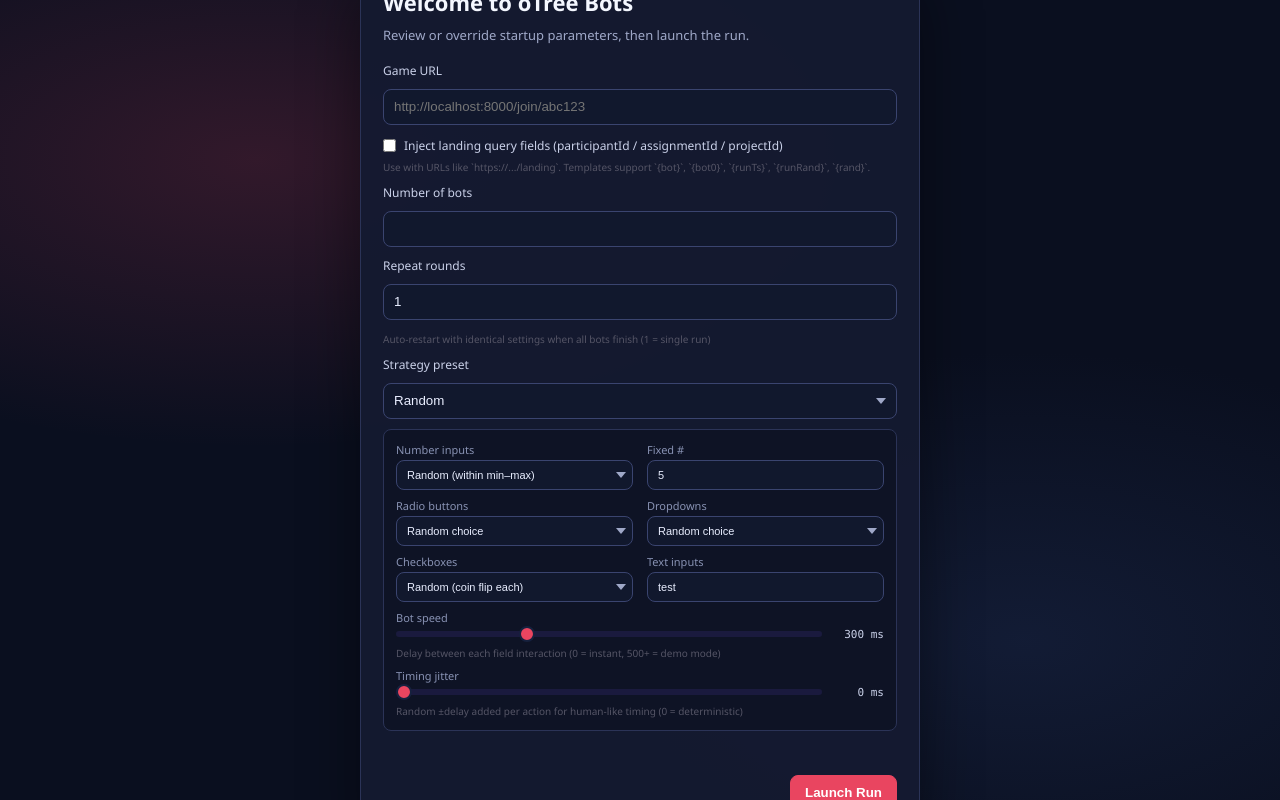
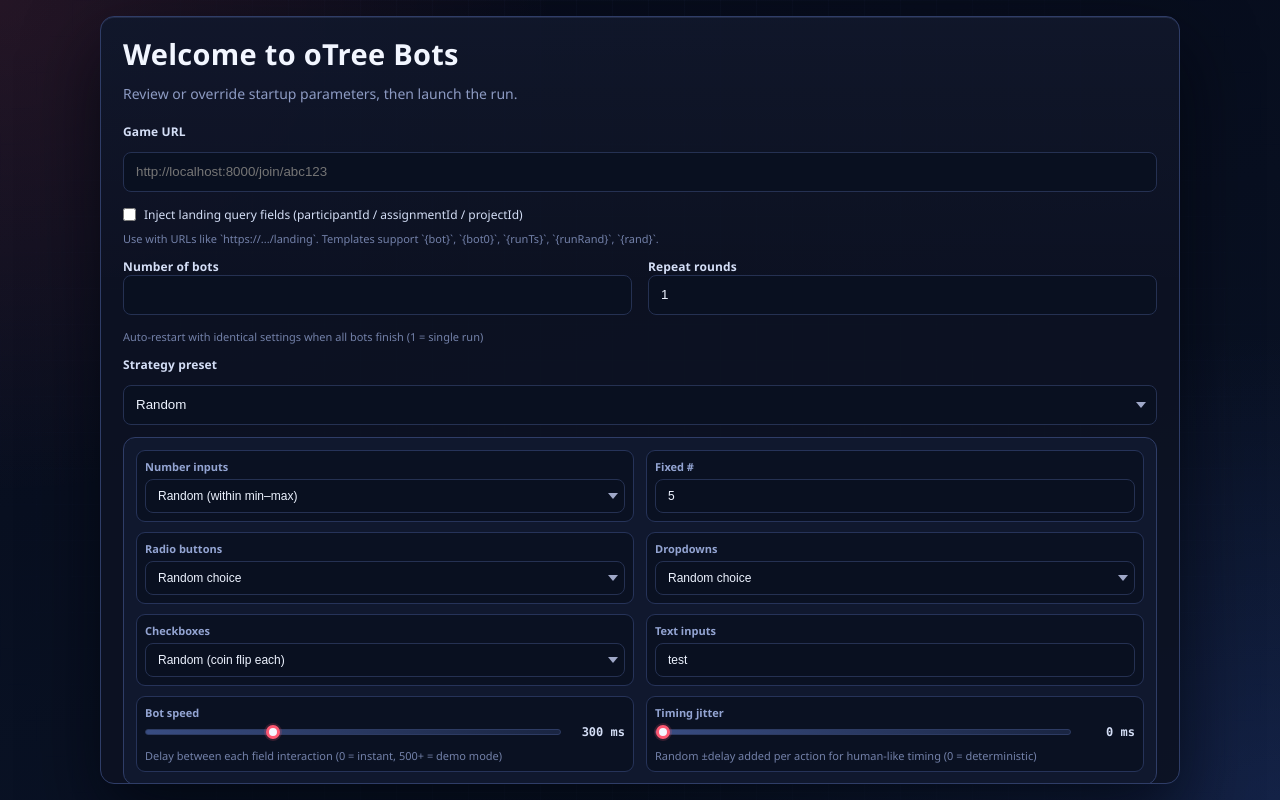
Before and after one commit to ignaciourbina/oBots, a website with bundled scripts: page src/renderer/index.html in a window 1280 px wide. Built offline with nearby package versions, Linux system fonts and the light colour scheme.

Commit message:
feat: enhance Linux compatibility and improve UI layout for setup screen

```diff
--- a/src/main/index.ts
+++ b/src/main/index.ts
@@ -26,6 +26,9 @@ app.commandLine.appendSwitch('no-sandbox');
 // Fallback: some GPU drivers cause crashes in the GPU process;
 // using the software rasterizer avoids that.
 app.commandLine.appendSwitch('disable-gpu-sandbox');
+// Some Linux environments have /dev/shm unavailable or misconfigured,
+// which causes Chromium to crash at startup.
+app.commandLine.appendSwitch('disable-dev-shm-usage');
 
 // ── Globals ─────────────────────────────────────────────────
 
--- a/src/renderer/index.html
+++ b/src/renderer/index.html
@@ -42,11 +42,17 @@
         </div>
       </div>
 
-      <label class="setup-card__label" for="setup-players">Number of bots</label>
-      <input id="setup-players" class="setup-card__input" type="number" min="1" step="1" required />
 
-      <label class="setup-card__label" for="setup-repeat">Repeat rounds</label>
-      <input id="setup-repeat" class="setup-card__input" type="number" min="1" step="1" value="1" title="Number of consecutive identical runs (1 = single run)" />
+      <div class="setup-card__row">
+        <div class="setup-card__col">
+          <label class="setup-card__label" for="setup-players">Number of bots</label>
+          <input id="setup-players" class="setup-card__input" type="number" min="1" step="1" required />
+        </div>
+        <div class="setup-card__col">
+          <label class="setup-card__label" for="setup-repeat">Repeat rounds</label>
+          <input id="setup-repeat" class="setup-card__input" type="number" min="1" step="1" value="1" title="Number of consecutive identical runs (1 = single run)" />
+        </div>
+      </div>
       <span class="strategy-grid__hint" style="display:block; margin-top:2px;">Auto-restart with identical settings when all bots finish (1 = single run)</span>
 
       <label class="setup-card__label" for="setup-strategy">Strategy preset</label>
@@ -105,7 +111,7 @@
           <input id="strat-text" class="setup-card__input setup-card__input--sm" type="text" value="test" />
         </div>
 
-        <div class="strategy-grid__field strategy-grid__field--full">
+        <div class="strategy-grid__field strategy-grid__field--half">
           <label class="strategy-grid__label" for="strat-speed">Bot speed</label>
           <div class="speed-control">
             <input id="strat-speed" type="range" class="speed-control__slider" min="0" max="1000" step="50" value="300" />
@@ -113,7 +119,7 @@
           </div>
           <span class="strategy-grid__hint">Delay between each field interaction (0 = instant, 500+ = demo mode)</span>
         </div>
-        <div class="strategy-grid__field strategy-grid__field--full">
+        <div class="strategy-grid__field strategy-grid__field--half">
           <label class="strategy-grid__label" for="strat-jitter">Timing jitter</label>
           <div class="speed-control">
             <input id="strat-jitter" type="range" class="speed-control__slider" min="0" max="2000" step="50" value="0" />
--- a/src/renderer/styles.css
+++ b/src/renderer/styles.css
@@ -22,6 +22,20 @@ html, body {
   font-size: 12px;
   color: #e2e2e2;
   background: #0f0f1a;
+}
+
+:root {
+  --setup-ink-strong: #f2f6ff;
+  --setup-ink: #d4def6;
+  --setup-ink-muted: #8d9bc3;
+  --setup-line: #2f3d67;
+  --setup-line-soft: #253152;
+  --setup-surface: rgba(12, 18, 34, 0.92);
+  --setup-surface-elevated: rgba(17, 25, 47, 0.96);
+  --setup-surface-field: rgba(10, 16, 32, 0.88);
+  --setup-accent: #ff5f77;
+  --setup-accent-strong: #ff4666;
+  --setup-focus: #6f98ff;
 }
 
 /* ── Toolbar ───────────────────────────────────────────────── */
@@ -220,11 +234,24 @@ html, body {
   display: flex;
   align-items: center;
   justify-content: center;
-  padding: 20px;
+  padding: clamp(14px, 2vw, 28px);
   background:
-    radial-gradient(80% 60% at 20% 20%, rgba(233, 69, 96, 0.18), transparent 60%),
-    radial-gradient(70% 60% at 80% 80%, rgba(22, 33, 62, 0.7), transparent 60%),
-    #0a0f1f;
+    radial-gradient(70% 100% at 0% 0%, rgba(255, 95, 119, 0.12), transparent 62%),
+    radial-gradient(80% 90% at 100% 100%, rgba(78, 119, 255, 0.14), transparent 65%),
+    linear-gradient(165deg, #060b1a 0%, #080f20 45%, #0a1428 100%);
+  overflow: hidden;
+}
+
+#setup-screen::before {
+  content: '';
+  position: absolute;
+  inset: 0;
+  background-image:
+    linear-gradient(rgba(143, 170, 255, 0.04) 1px, transparent 1px),
+    linear-gradient(90deg, rgba(143, 170, 255, 0.04) 1px, transparent 1px);
+  background-size: 36px 36px;
+  mask-image: radial-gradient(circle at 50% 50%, #000 30%, transparent 95%);
+  pointer-events: none;
 }
 
 #setup-screen.hidden {
@@ -232,31 +259,57 @@ html, body {
 }
 
 .setup-card {
-  width: min(560px, 96vw);
-  background: rgba(20, 26, 48, 0.96);
-  border: 1px solid #2b3357;
-  border-radius: 12px;
-  padding: 22px;
-  box-shadow: 0 20px 60px rgba(0, 0, 0, 0.45);
+  position: relative;
+  z-index: 1;
+  width: min(1300px, 92vw);
+  max-height: calc(100vh - 32px);
+  overflow: auto;
+  padding: 20px 22px;
+  border-radius: 14px;
+  border: 1px solid var(--setup-line);
+  background:
+    linear-gradient(180deg, rgba(111, 152, 255, 0.04), transparent 36%),
+    var(--setup-surface);
+  box-shadow:
+    0 30px 72px rgba(1, 4, 12, 0.7),
+    inset 0 1px 0 rgba(167, 186, 255, 0.12);
   display: grid;
-  gap: 10px;
+  gap: 12px;
+  scrollbar-width: thin;
+  scrollbar-color: #31426e transparent;
 }
 
 .setup-card__title {
-  font-size: 22px;
+  font-size: clamp(29px, 2.2vw, 40px);
+  font-weight: 760;
+  letter-spacing: 0.01em;
   line-height: 1.2;
-  color: #f4f7ff;
+  color: var(--setup-ink-strong);
 }
 
 .setup-card__subtitle {
-  color: #9fa8c8;
-  font-size: 13px;
+  color: var(--setup-ink-muted);
+  font-size: 14px;
   margin-bottom: 8px;
 }
 
 .setup-card__label {
   font-size: 12px;
-  color: #cad1e9;
+  font-weight: 620;
+  letter-spacing: 0.01em;
+  color: var(--setup-ink);
+}
+
+.setup-card__row {
+  display: grid;
+  grid-template-columns: repeat(2, minmax(0, 1fr));
+  gap: 16px;
+}
+
+.setup-card__col {
+  display: flex;
+  flex-direction: column;
+  gap: 0;
 }
 
 .setup-card__check {
@@ -264,26 +317,30 @@ html, body {
   align-items: center;
   gap: 8px;
   font-size: 12px;
-  color: #cad1e9;
+  font-weight: 560;
+  color: var(--setup-ink);
   margin-top: 2px;
 }
 
 .setup-card__check input[type='checkbox'] {
-  accent-color: #e94560;
+  accent-color: var(--setup-accent);
 }
 
 .setup-card__input {
-  height: 36px;
+  height: 40px;
   border-radius: 8px;
-  border: 1px solid #3a446f;
-  background: #11182d;
-  color: #e9eeff;
-  padding: 0 10px;
+  border: 1px solid var(--setup-line-soft);
+  background: var(--setup-surface-field);
+  color: #edf3ff;
+  padding: 0 12px;
+  transition: border-color 0.18s ease, box-shadow 0.18s ease, background-color 0.18s ease;
 }
 
 .setup-card__input:focus {
-  outline: 2px solid #e94560;
-  outline-offset: 0;
+  outline: none;
+  border-color: var(--setup-focus);
+  box-shadow: 0 0 0 2px rgba(111, 152, 255, 0.25);
+  background: #121d38;
 }
 
 select.setup-card__input {
@@ -296,42 +353,55 @@ select.setup-card__input {
 }
 
 .setup-card__actions {
-  margin-top: 8px;
+  margin-top: 10px;
   display: flex;
   justify-content: flex-end;
 }
 
 .setup-card__btn {
-  height: 36px;
-  border-radius: 8px;
-  border: 1px solid #e94560;
-  background: #e94560;
+  min-width: 140px;
+  height: 44px;
+  border-radius: 10px;
+  border: 1px solid transparent;
+  background: linear-gradient(135deg, var(--setup-accent) 0%, var(--setup-accent-strong) 100%);
   color: #fff;
-  padding: 0 14px;
-  font-weight: 600;
+  padding: 0 20px;
+  font-size: 16px;
+  font-weight: 700;
+  letter-spacing: 0.01em;
   cursor: pointer;
+  box-shadow: 0 10px 20px rgba(255, 70, 102, 0.28);
+  transition: transform 0.16s ease, box-shadow 0.16s ease, filter 0.16s ease;
 }
 
 .setup-card__btn:hover {
-  background: #ff5774;
+  transform: translateY(-1px);
+  filter: brightness(1.05);
+  box-shadow: 0 14px 26px rgba(255, 70, 102, 0.34);
+}
+
+.setup-card__btn:active {
+  transform: translateY(0);
 }
 
 .setup-card__error {
   min-height: 16px;
-  color: #ff9cab;
+  color: #ff9db0;
   font-size: 12px;
+  font-weight: 600;
 }
 
 /* ── Strategy Detail Grid ──────────────────────────────────── */
 
+/* Wide horizontal layout for strategy levers */
 .strategy-grid {
   display: grid;
-  grid-template-columns: 1fr 1fr;
-  gap: 8px 14px;
+  grid-template-columns: repeat(6, minmax(0, 1fr));
+  gap: 10px 12px;
   padding: 12px;
-  border: 1px solid #2b3357;
-  border-radius: 8px;
-  background: rgba(11, 15, 30, 0.6);
+  border: 1px solid var(--setup-line);
+  border-radius: 12px;
+  background: var(--setup-surface-elevated);
 }
 
 .strategy-grid.hidden {
@@ -341,23 +411,33 @@ select.setup-card__input {
 .strategy-grid__field {
   display: flex;
   flex-direction: column;
-  gap: 3px;
+  gap: 5px;
+  min-width: 0;
+  padding: 8px;
+  border-radius: 9px;
+  border: 1px solid #263359;
+  background: rgba(8, 14, 29, 0.66);
 }
 
 .strategy-grid__label {
   font-size: 11px;
-  color: #8892b3;
-  font-weight: 500;
+  color: #93a4d2;
+  font-weight: 600;
 }
 
 .strategy-grid__hint {
-  font-size: 10px;
-  color: #556;
-  margin-top: 2px;
+  font-size: 11px;
+  color: #7381a9;
+  margin-top: 4px;
 }
 
+/* For full-width fields in wide grid */
 .strategy-grid__field--full {
-  grid-column: 1 / -1;
+  grid-column: span 6;
+}
+
+.strategy-grid__field--half {
+  grid-column: span 3;
 }
 
 /* ── Speed Control ─────────────────────────────────────────── */
@@ -365,7 +445,7 @@ select.setup-card__input {
 .speed-control {
   display: flex;
   align-items: center;
-  gap: 10px;
+  gap: 12px;
 }
 
 .speed-control__slider {
@@ -373,47 +453,135 @@ select.setup-card__input {
   height: 6px;
   -webkit-appearance: none;
   appearance: none;
-  background: #1a1a3e;
+  background: linear-gradient(90deg, rgba(113, 149, 247, 0.45), rgba(113, 149, 247, 0.15));
   border-radius: 3px;
   outline: none;
   cursor: pointer;
+  border: 1px solid #2d3b63;
 }
 
 .speed-control__slider::-webkit-slider-thumb {
   -webkit-appearance: none;
-  width: 16px;
-  height: 16px;
+  width: 14px;
+  height: 14px;
   border-radius: 50%;
-  background: #e94560;
+  background: #f4f7ff;
   cursor: pointer;
-  border: 2px solid #16213e;
+  border: 3px solid #ff5872;
+  box-shadow: 0 0 0 2px rgba(255, 88, 114, 0.18);
 }
 
 .speed-control__slider::-moz-range-thumb {
-  width: 16px;
-  height: 16px;
+  width: 14px;
+  height: 14px;
   border-radius: 50%;
-  background: #e94560;
+  background: #f4f7ff;
   cursor: pointer;
-  border: 2px solid #16213e;
+  border: 3px solid #ff5872;
+  box-shadow: 0 0 0 2px rgba(255, 88, 114, 0.18);
 }
 
 .speed-control__label {
-  font-size: 11px;
-  color: #cad1e9;
+  font-size: 12px;
+  color: var(--setup-ink);
+  font-weight: 600;
   min-width: 52px;
   text-align: right;
   font-family: 'Consolas', 'Courier New', monospace;
 }
 
 .setup-card__input--sm {
-  height: 30px;
-  font-size: 11px;
+  height: 34px;
+  font-size: 12px;
 }
 
 select.setup-card__input--sm {
   padding-right: 22px;
   background-position: right 6px center;
+}
+
+@media (max-width: 1280px) {
+  .setup-card {
+    width: min(1080px, 92vw);
+  }
+
+  .strategy-grid {
+    grid-template-columns: repeat(2, minmax(0, 1fr));
+  }
+
+  .strategy-grid__field--full {
+    grid-column: span 2;
+  }
+
+  .strategy-grid__field--half {
+    grid-column: span 1;
+  }
+}
+
+@media (max-width: 920px) {
+  #setup-screen {
+    align-items: flex-start;
+    overflow-y: auto;
+  }
+
+  .setup-card {
+    max-height: none;
+    margin-bottom: 16px;
+  }
+
+  .setup-card__row {
+    grid-template-columns: 1fr;
+  }
+
+  .strategy-grid {
+    grid-template-columns: repeat(2, minmax(0, 1fr));
+  }
+
+  .strategy-grid__field--full {
+    grid-column: span 2;
+  }
+
+  .strategy-grid__field--half {
+    grid-column: span 2;
+  }
+}
+
+@media (max-width: 620px) {
+  .setup-card {
+    width: 100%;
+    border-radius: 10px;
+    padding: 16px;
+    gap: 10px;
+  }
+
+  .setup-card__title {
+    font-size: 27px;
+  }
+
+  .setup-card__input {
+    height: 38px;
+  }
+
+  .strategy-grid {
+    grid-template-columns: 1fr;
+    gap: 9px;
+  }
+
+  .strategy-grid__field--full {
+    grid-column: span 1;
+  }
+
+  .strategy-grid__field--half {
+    grid-column: span 1;
+  }
+
+  .setup-card__actions {
+    justify-content: stretch;
+  }
+
+  .setup-card__btn {
+    width: 100%;
+  }
 }
 
 /* ── Loading State ─────────────────────────────────────────── */
```
